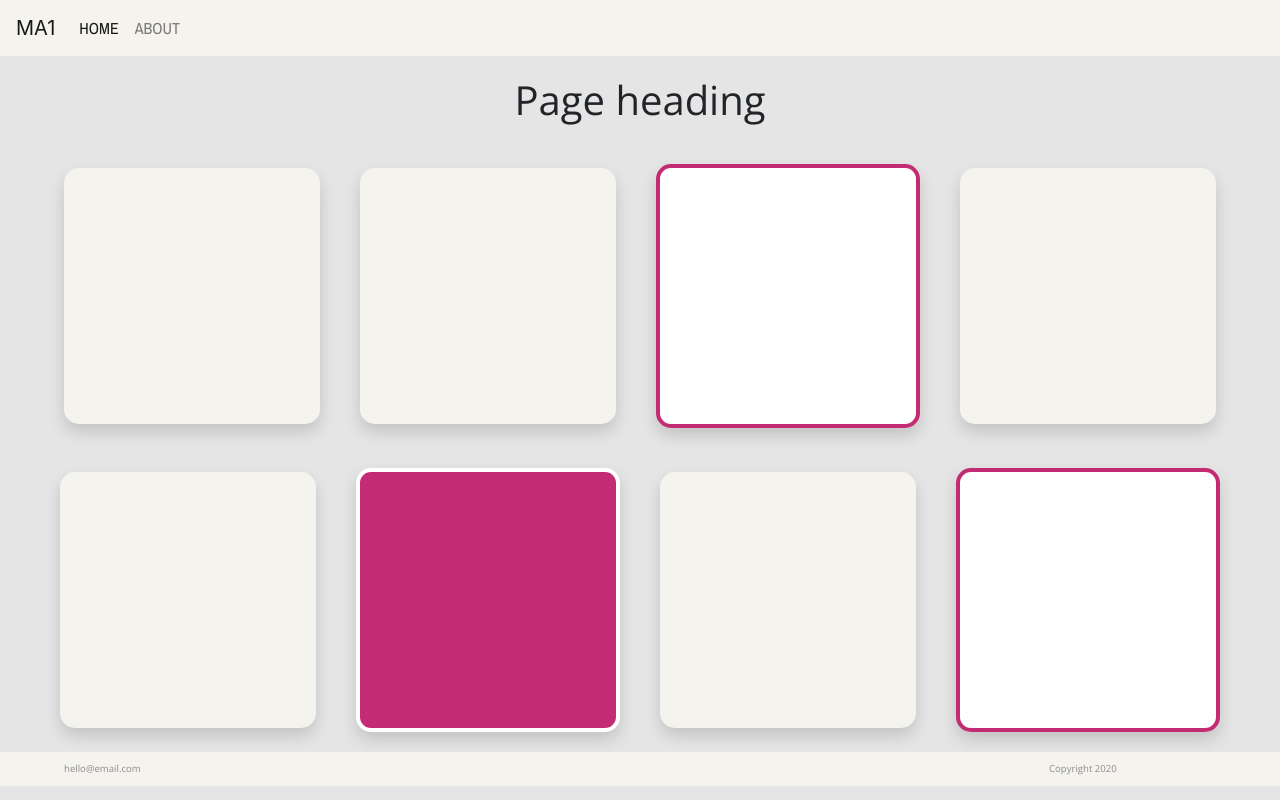
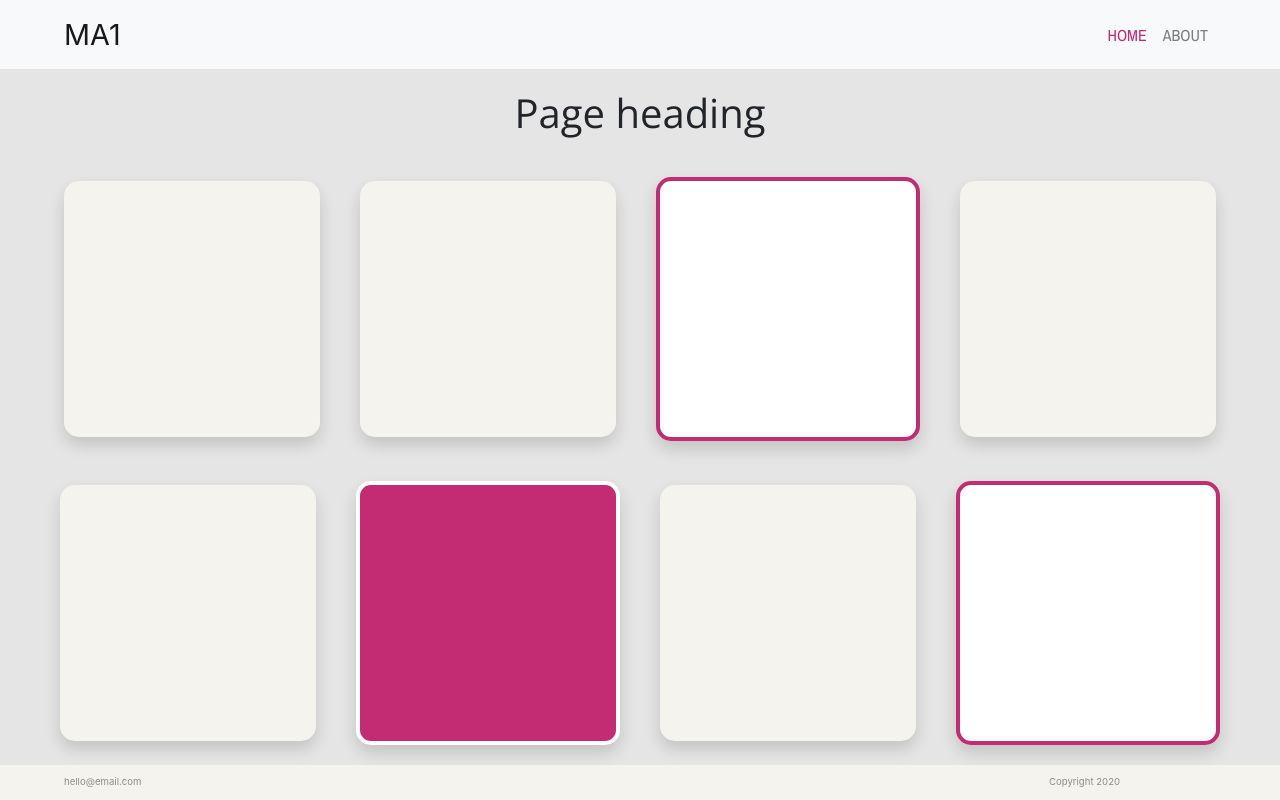
Before and after one commit to Joris-Neyens/joris-neyens-css-frameworks-ma1, a plain HTML site: page index.html in a window 1280 px wide. Drawn offline with nearby package versions, Linux system fonts and the light colour scheme.

Commit message:
final version

```diff
--- a/index.html
+++ b/index.html
@@ -9,14 +9,15 @@
     <link href="https://fonts.googleapis.com/css2?family=Archivo+Narrow&family=Open+Sans&display=swap" rel="stylesheet">
 </head>
 <body>
-  <nav class="navbar navbar-expand-md navbar-light">
+    <nav class="navbar navbar-expand-md navbar-light bg-light">
+      <div class="container">
         <a class="navbar-brand" href="#">MA1</a>
         <button class="navbar-toggler" type="button" data-toggle="collapse" data-target="#navbarNav" aria-controls="navbarNav" aria-expanded="false" aria-label="Toggle navigation">
           <span class="navbar-toggler-icon"></span>
         </button>
         <div class="collapse navbar-collapse" id="navbarNav">
           <ul class="navbar-nav">
-        <li class="nav-item active">
+            <li class="nav-item">
               <a class="nav-link active" href="#">Home <span class="sr-only">(current)</span></a>
             </li>
             <li class="nav-item">
@@ -24,7 +25,9 @@
             </li>
           </ul>
         </div>
+      </div>
     </nav>
+
       <h1>Page heading</h1>
       <div class="squares">
         <div class="shadow squares__item"></div>
--- a/sass/partials/_custom.scss
+++ b/sass/partials/_custom.scss
@@ -2,6 +2,16 @@
 $primary: #F4F3EE;
 
 .container {
-    width: 90%;
+    max-width: none !important;
+    width: 90% !important;
+    padding: 0 !important;
     margin: 0 auto;
 }
+.navbar {
+    padding: 0.5rem 0 !important;
+}
+.navbar-expand-md .navbar-collapse {
+
+        justify-content: right;
+
+}
--- a/sass/partials/_nav.scss
+++ b/sass/partials/_nav.scss
@@ -2,10 +2,7 @@
 nav {
     background-color: $primary;
     text-transform: uppercase;
-
-
 }
-
-.active {
-    color: blue;
+.navbar-light .navbar-nav .nav-link.active {
+    color: getColour(accent) !important;
 }
--- a/sass/partials/_typography.scss
+++ b/sass/partials/_typography.scss
@@ -7,6 +7,8 @@ li {
     font-weight: normal;
 }
 footer {
-    font-family: $font-primary;
     font-size: 0.6rem;
 }
+.navbar-brand {
+    font-size: 1.8rem;
+}
--- a/sass/style.scss
+++ b/sass/style.scss
@@ -1,8 +1,5 @@
-@import "partials/variables";
+
 @import "partials/custom";
-@import "partials/squares";
-@import "partials/footer";
-
 
 @import "../bootstrap-scss/functions";
 @import "../bootstrap-scss/variables";
@@ -42,7 +39,9 @@
 @import "../bootstrap-scss/utilities";
 @import "../bootstrap-scss/print";
 
-
-@import "partials/nav";
+@import "partials/variables";
 @import "partials/base";
 @import "partials/typography";
+@import "partials/nav";
+@import "partials/squares";
+@import "partials/footer";
```
Also changed, not shown: css/style.css, sass/partials/_base.scss (line endings or trailing spaces), 1 other file. Lines whose indentation alone changed are shown as unchanged.
